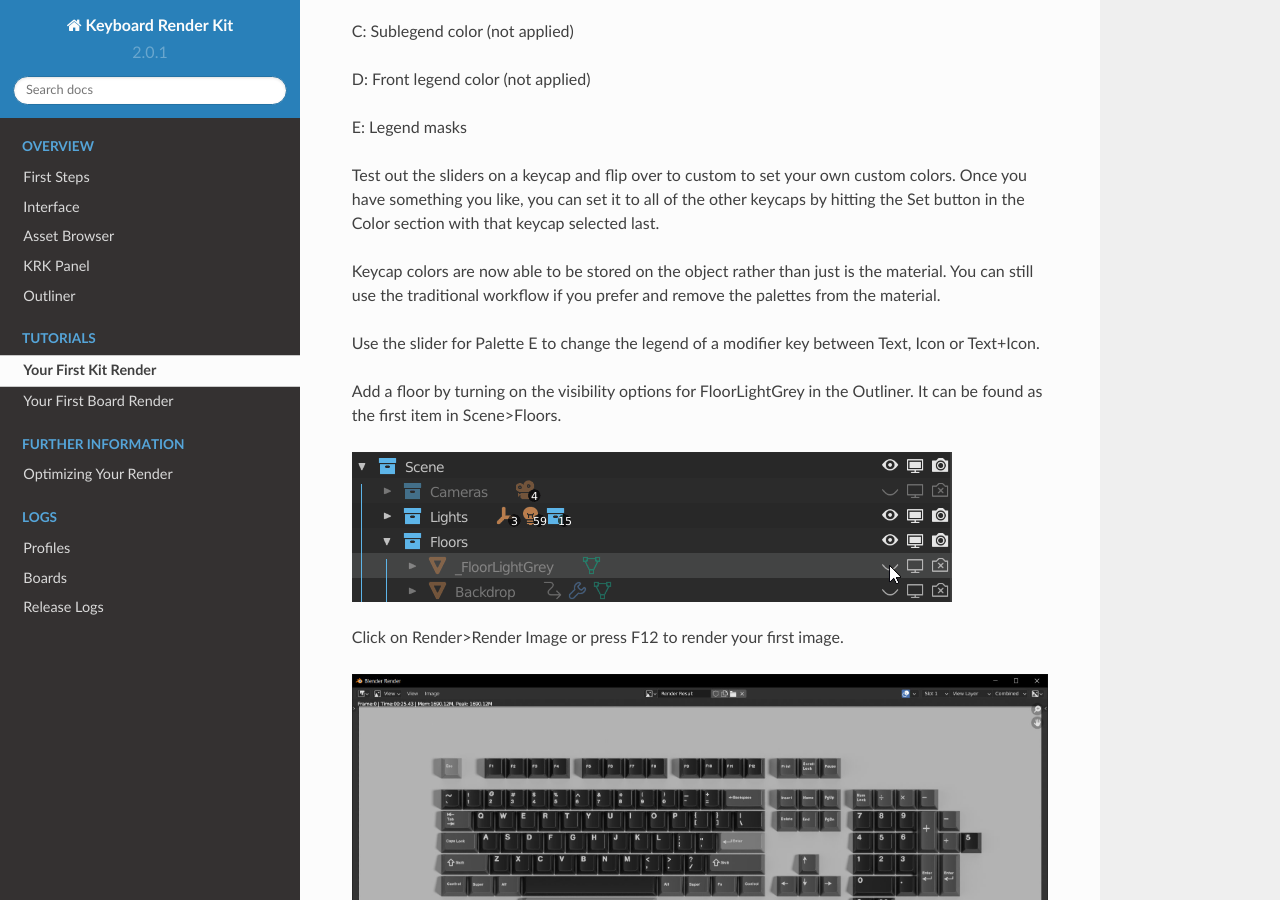
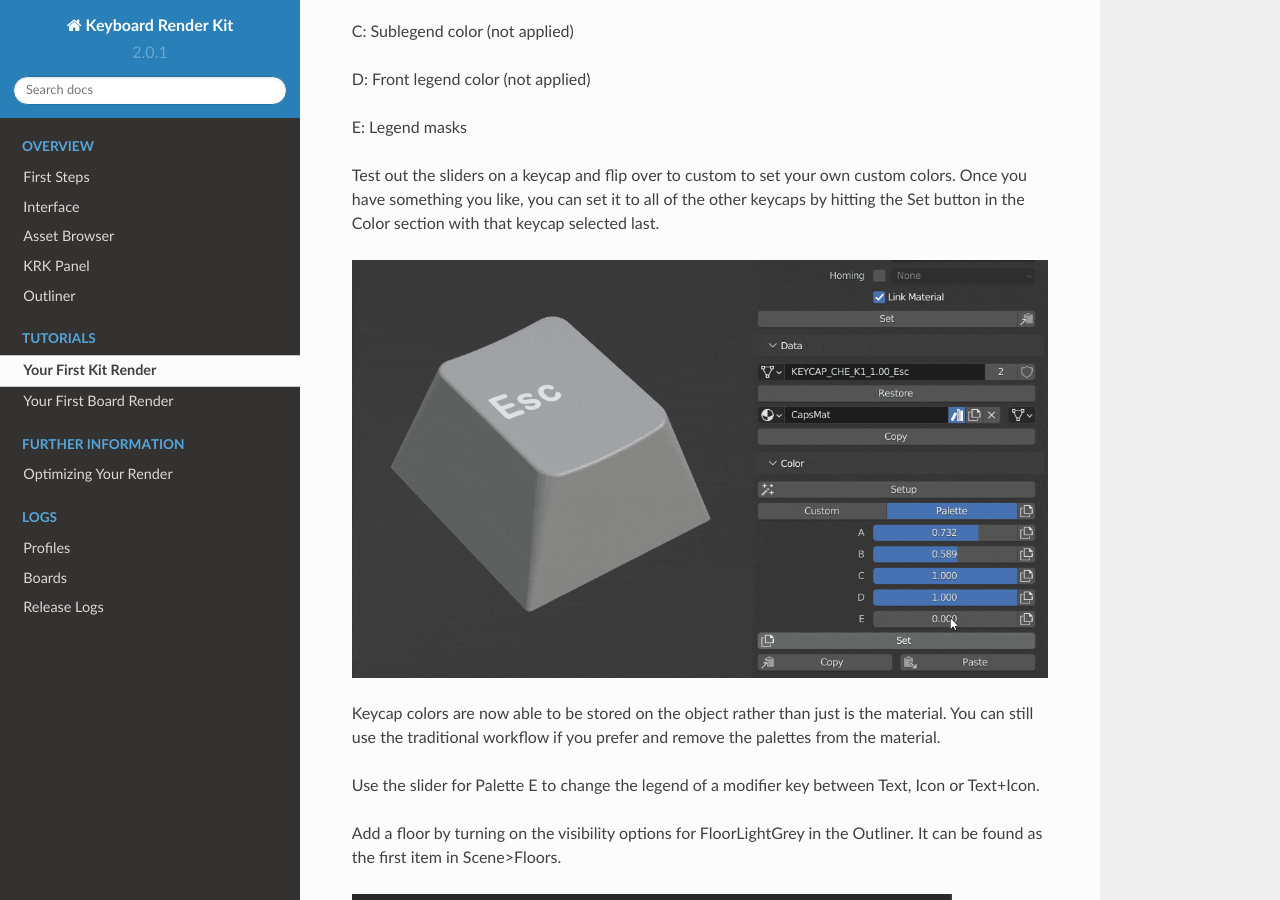
Before and after one commit to imperfectlink/KeyboardRenderKit, a Sphinx documentation site: the page built from docs/source/workflow1.rst, in a window 1280 px wide and 900 px high, scrolled down 1413 px. Built offline with Sphinx 7.4.7 and the Read the Docs theme 2.0.0, drawn with Linux system fonts in a browser that asks for light colours.

Commit message:
Update workflow1.rst

```diff
--- a/docs/source/workflow1.rst
+++ b/docs/source/workflow1.rst
@@ -27,6 +27,8 @@ E: Legend masks
 
 Test out the sliders on a keycap and flip over to custom to set your own custom colors. Once you have something you like, you can set it to all of the other keycaps by hitting the Set button in the Color section with that keycap selected last.
 
+.. image:: img/CustomPalette.gif
+
 Keycap colors are now able to be stored on the object rather than just is the material. You can still use the traditional workflow if you prefer and remove the palettes from the material.
 
 Use the slider for Palette E to change the legend of a modifier key between Text, Icon or Text+Icon.
```
